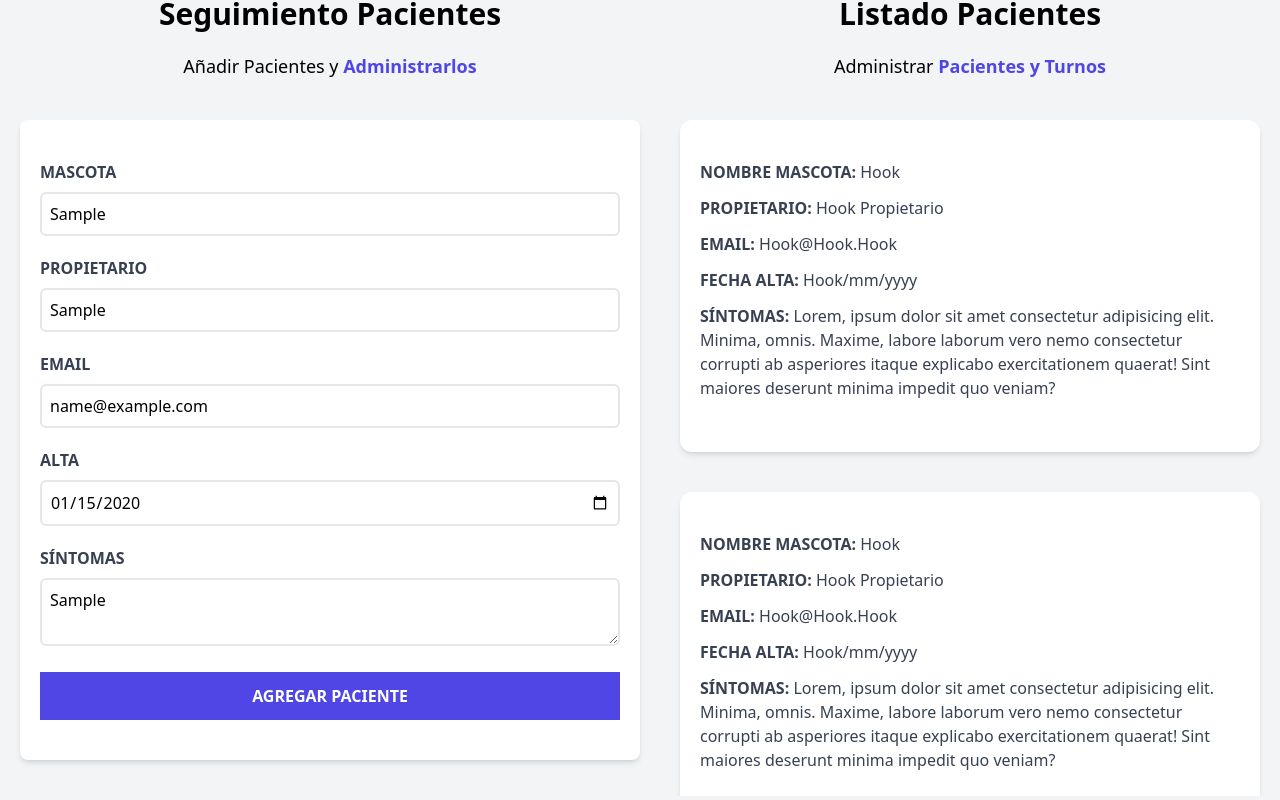
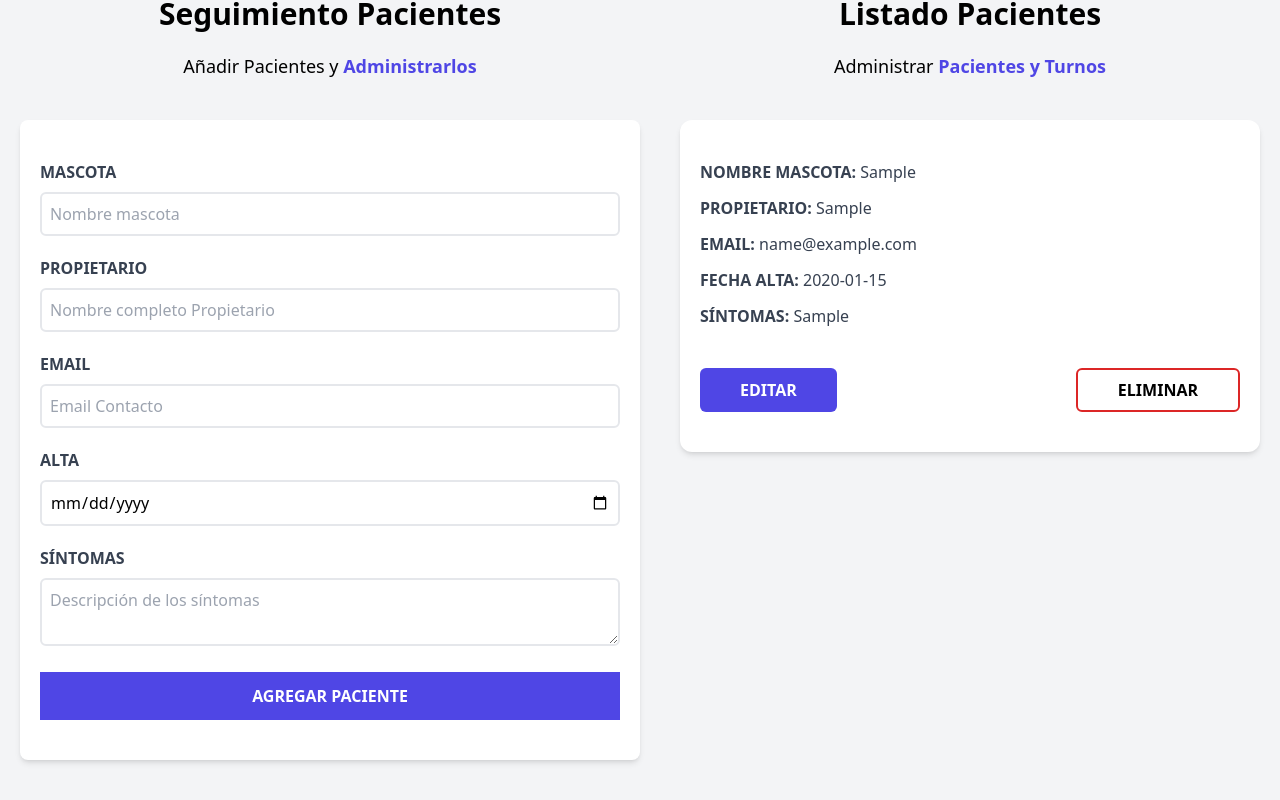
Before and after one commit to valentingm1/REACT01AdminPacientes, a React (Vite) app: page / in a window 1280 px wide. Both pictures are taken after typing "Sample", "Sample", "name@example.com", "2020-01-15", "Sample" into the empty fields and a click on the input "AGREGAR PACIENTE". Shown: the part 180-980 px from the top of the page. Built offline with nearby package versions, Linux system fonts and the light colour scheme.

Commit message:
HOOKS, PROPS, PACIENTES DINAMICOS

```diff
--- a/src/App.jsx
+++ b/src/App.jsx
@@ -1,15 +1,25 @@
+import { useState } from 'react'
 import Form from './components/Form'
 import Header from './components/Header'
 import ListadoPacientes from './components/ListadoPacientes'
 
 function App() {
 
+  const [pacientes, setPacientes] = useState([])
+  const [paciente, setPaciente] = useState({})
+
   return (
     <div className='container mt-20 mx-auto'>
       <Header/>
       <div className='mt-12 md:flex'>
-        <Form/>
-      <ListadoPacientes/>
+        <Form
+        setPacientes={setPacientes}
+        pacientes={pacientes}
+        />
+      <ListadoPacientes
+      pacientes={pacientes}
+      setPaciente={setPaciente}
+      />
       </div>
 
     </div>
--- /dev/null
+++ b/src/components/Error.jsx
@@ -0,0 +1,11 @@
+
+
+const Error = ({children}) => {
+  return (
+    <div className="bg-red-700 text-white text-center uppercase font-bold mb-3 p-3 rounded-md">
+          <p>{children}</p>
+    </div>
+  )
+}
+
+export default Error
--- a/src/components/Form.jsx
+++ b/src/components/Form.jsx
@@ -1,6 +1,7 @@
 import {useState, useEffect} from "react";
+import Error from "./Error";
 
-function Form() {
+function Form({setPacientes, pacientes}) {
   const [nombre, setNombre] = useState("")
   const [propietario, setPropietario] = useState("")
   const [email, setEmail] = useState("")
@@ -9,8 +10,17 @@ function Form() {
 
   const [error, setError] = useState(false)
 
+  const generarId = () => {
+    const random = Math.random().toString(36).substr(2);
+    const fecha = Date.now().toString(36)
+
+    return random + fecha
+  }
+
+
   const handleSubmit = (e) => {
     e.preventDefault();
+
 
       if([nombre,propietario,email,fecha,sintomas].includes("")){
           setError(true)
@@ -19,6 +29,22 @@ function Form() {
 
       setError(false)
 
+      const objectPaciente = {
+        nombre,
+        propietario,
+        email,
+        fecha,
+        sintomas,
+        id: generarId()
+      }
+
+      setPacientes([...pacientes, objectPaciente])
+
+      setNombre("")
+      setPropietario("")
+      setEmail("")
+      setFecha("")
+      setSintomas("")
   }
 
 
@@ -31,10 +57,7 @@ function Form() {
       </p>
       <form className="bg-white shadow-md rounded-lg py-10 px-5 mb-10" onSubmit={handleSubmit}>
         {
-        error &&
-        <div className="bg-red-700 text-white text-center uppercase font-bold mb-3 p-3 rounded-md">
-          <p>Todos los campos son obligatorios</p>
-        </div>
+        error && <Error><p>Todos los campos son obligatorios</p></Error>
         }
         <div className="mb-5">
           <label
--- a/src/components/Header.jsx
+++ b/src/components/Header.jsx
@@ -1,6 +1,6 @@
 import React from 'react'
 
-function Header() {
+function Header(props) {
   return (
         <h1 className='font-black text-5xl text-center md:w-2/3 mx-auto'>
           Seguimiento Pacientes {""}
--- a/src/components/ListadoPacientes.jsx
+++ b/src/components/ListadoPacientes.jsx
@@ -1,20 +1,44 @@
 import { useState } from "react";
 import Paciente from "./Paciente";
 
-function ListadoPacientes() {
+function ListadoPacientes({pacientes, setPaciente}) {
 
 
 
   return (
     <div className="md:w-1/2 lg:w-3/5 md:h-screen overflow-y-scroll">
-      <h2 className="font-black text-3xl text-center">Listado Pacientes</h2>
-      <p className="text-lg mt-5 text-center mb-10">
-        Administrar {""}
-        <span className="text-indigo-600 font-bold ">Pacientes y Turnos</span>
-      </p>
-      <Paciente/>
-      <Paciente/>
-      <Paciente/>
+
+      {pacientes && pacientes.length ? (
+      <>
+        <h2 className="font-black text-3xl text-center">Listado Pacientes</h2>
+        <p className="text-lg mt-5 text-center mb-10">
+          Administrar {""}
+          <span className="text-indigo-600 font-bold ">Pacientes y Turnos</span>
+        </p>
+
+        {
+        pacientes.map((paciente, index) =>{
+          return <Paciente
+          paciente={paciente}
+          key={paciente.id}
+          setPaciente={setPaciente}
+          />
+        })
+        }
+      </>
+      )  : (
+        <>
+        <h2 className="font-black text-3xl text-center">No hay pacientes</h2>
+        <p className="text-lg mt-5 text-center mb-10">
+          Agrega un nuevo paciente y {""}
+          <span className="text-indigo-600 font-bold ">Aparecerá Aquí</span>
+        </p>
+        </>
+      )}
+
+
+
+
 
     </div>
   );
--- a/src/components/Paciente.jsx
+++ b/src/components/Paciente.jsx
@@ -1,33 +1,42 @@
 
-const Paciente = () => {
+const Paciente = ({paciente, setPaciente}) => {
+
+
   return (
     <div className="bg-white my-10 shadow-md mx-5 px-5 py-10 rounded-xl">
         <p className="font-bold mb-3 text-gray-700 uppercase">
           Nombre Mascota: {""}
-          <span className="font-normal normal-case">Hook</span>
+          <span className="font-normal normal-case">{paciente.nombre}</span>
         </p>
         <p className="font-bold mb-3 text-gray-700 uppercase">
           Propietario: {""}
-          <span className="font-normal normal-case">Hook Propietario</span>
+          <span className="font-normal normal-case">{paciente.propietario}</span>
         </p>
         <p className="font-bold mb-3 text-gray-700 uppercase">
           Email: {""}
-          <span className="font-normal normal-case">Hook@Hook.Hook</span>
+          <span className="font-normal normal-case">{paciente.email}</span>
         </p>
         <p className="font-bold mb-3 text-gray-700 uppercase">
           Fecha Alta: {""}
-          <span className="font-normal normal-case">Hook/mm/yyyy</span>
+          <span className="font-normal normal-case">{paciente.fecha}</span>
         </p>
         <p className="font-bold mb-3 text-gray-700 uppercase">
           Síntomas: {""}
           <span className="font-normal normal-case">
-            Lorem, ipsum dolor sit amet consectetur adipisicing elit. Minima,
-            omnis. Maxime, labore laborum vero nemo consectetur corrupti ab
-            asperiores itaque explicabo exercitationem quaerat! Sint maiores
-            deserunt minima impedit quo veniam?
+           {paciente.sintomas}
           </span>
         </p>
+        <div className="flex justify-between mt-10">
+          <button type="button" className="py-2 px-10 bg-indigo-600 hover:bg-indigo-800 text-white font-bold uppercase rounded-md transition-all"
+          onClick={() => {setPaciente(paciente)}}>
+            Editar
+            </button>
+            <button type="button" className="py-2 px-10 border-red-600 hover:bg-red-600 hover:text-white border-2 font-bold uppercase rounded-md transition-all">
+            Eliminar
+            </button>
+        </div>
       </div>
+
   )
 }
 
```
